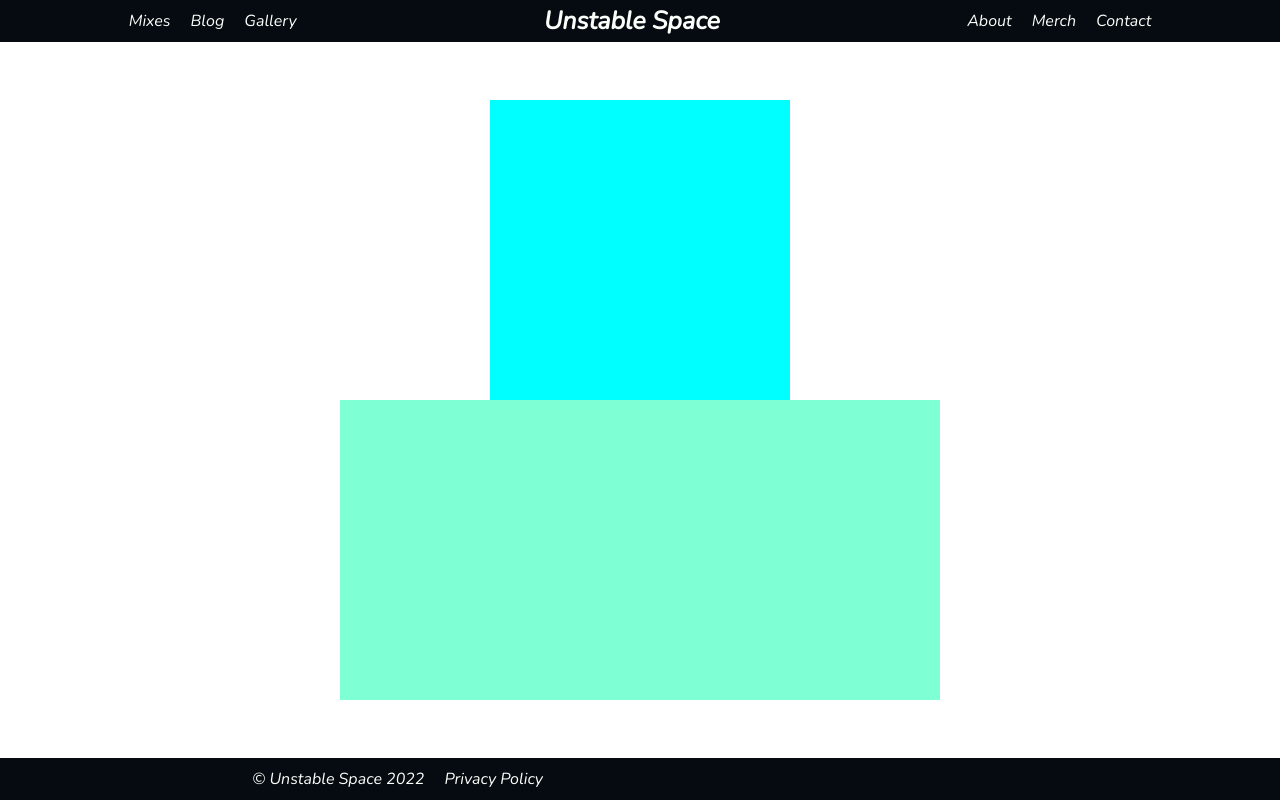
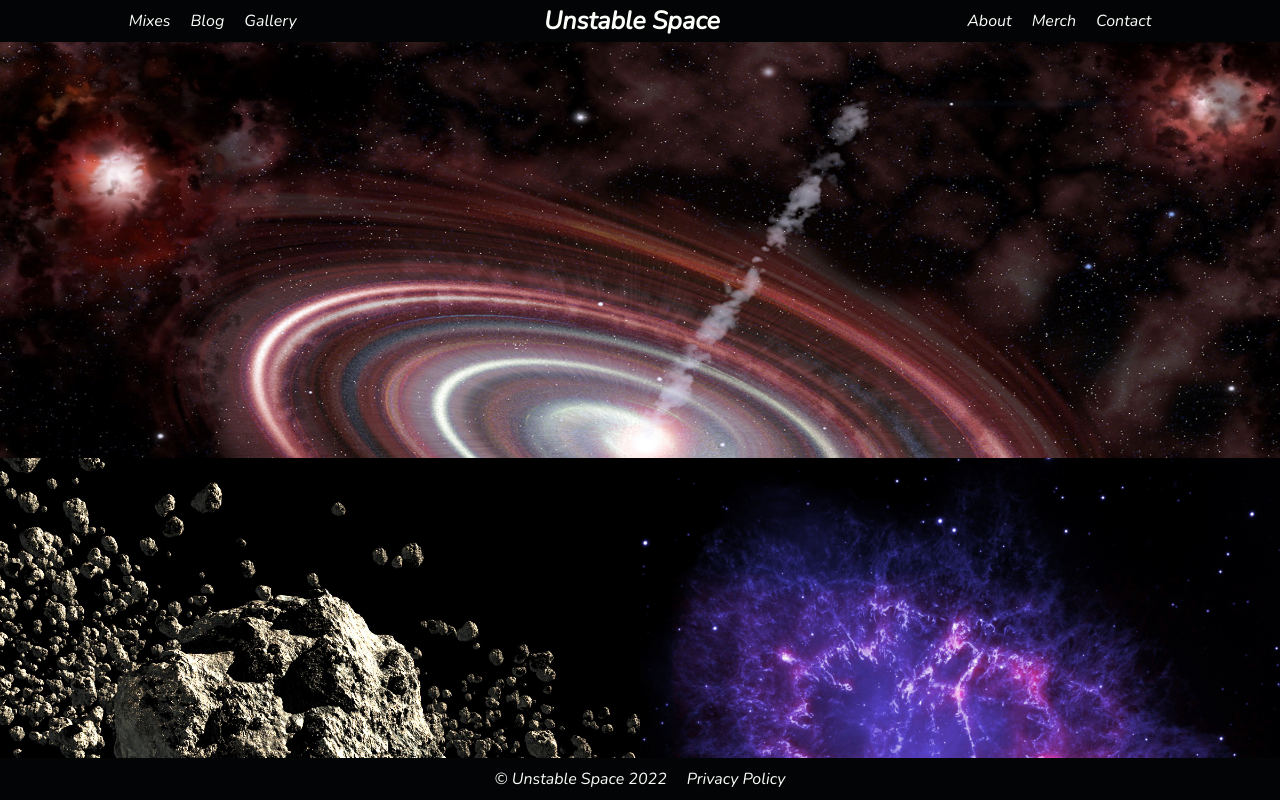
Before and after one commit to bmbson/Unstable-Space, a Flask app: page / in a window 1280 px wide. Run offline with Flask 2, Linux system fonts and the light colour scheme.

Commit message:
added layout frontpage

```diff
--- a/static/base.css
+++ b/static/base.css
@@ -1,7 +1,7 @@
 @import url('https://fonts.googleapis.com/css2?family=Nunito:ital,wght@1,300&display=swap');
 
 :root {
-    --main: #050B10;
+    --main: #030405;
     --text: #FBFEF9;
 }
 
@@ -30,6 +30,11 @@ header {
     margin: 0;
 }
 
+main {
+    flex: 1;
+    display: flex;
+}
+
 ul {
     list-style: none;
     display: flex;
--- a/static/front.css
+++ b/static/front.css
@@ -1,13 +1,14 @@
-main {
+.flexWrapper {
     display: flex;
     flex-direction: column;
-    align-items: center;
+    width: 100%;
 }
 
 .topContent {
-    width: 300px;
-    height: 300px;
-    background-color: aqua;
+    background-image: url('img/space.jpg');
+    height: 100%;
+    width: 100%;
+    background-size: cover;
 }
 
 .bottomContent {
@@ -16,13 +17,15 @@ main {
 }
 
 .bottomLeftContent {
+    background-image: url('img/asteroid.jpg');
     height: 300px;
-    width: 300px;
-    background-color: aquamarine;
+    width: 100%;
+    background-size: cover;
 }
 
 .bottomRightContent {
+    background-image: url('img/nebula.jpg');
     height: 300px;
-    width: 300px;
-    background-color: aquamarine;
+    width: 100%;
+    background-size: cover;
 }
--- a/templates/base.html
+++ b/templates/base.html
@@ -32,14 +32,12 @@
         {% block main %} {% endblock %}
     </main>
     <footer>
-        <div id="bottomLeftFooter">
+        <div id="bottomFooter">
             <ul>
                 <li>© Unstable Space 2022</li>
                 <li>Privacy Policy</li>
             </ul>
         </div>
-        <div id="bottomRightFooter">
-        </div>
     </footer>
 </body>
 
--- a/templates/front.html
+++ b/templates/front.html
@@ -4,9 +4,14 @@
 {% block title %} Unstable Space {% endblock %}
 
 {% block main %}
-    <div class="topContent"></div>
+<div class="flexWrapper">
+    <div class="topContent" class="hoverGlow">
+    </div>
     <div class="bottomContent">
-        <div class="bottomLeftContent"></div>
-        <div class="bottomRightContent"></div>
+        <div class="bottomLeftContent">
+        </div>
+        <div class="bottomRightContent">
+        </div>
     </div>
+</div>
 {% endblock %}
```
Also changed, not shown: static/img/asteroid.jpg (added), static/img/nebula.jpg (added), static/img/space.jpg (added).
